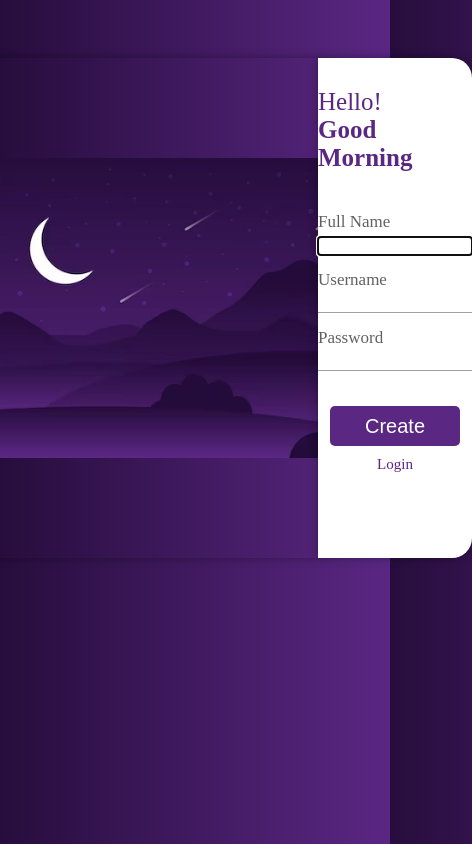
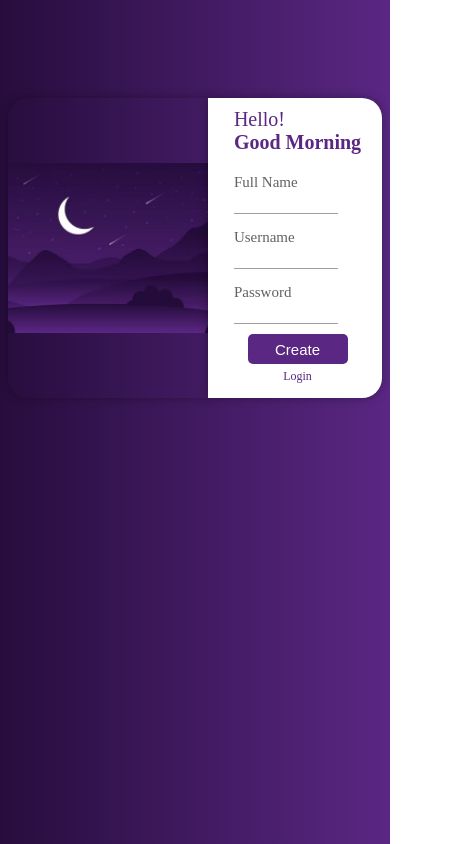
Before and after one commit to Bayerdealmeida/template, a plain HTML site: page index.html in a window 390 px wide. Shown: the whole page, 472 px wide, since content can reach past the window. Drawn offline with Linux system fonts and the light colour scheme.

Commit message:
responsiveness update

```diff
--- /dev/null
+++ b/css/in.css
@@ -0,0 +1,9 @@
+body {
+    background-color: aqua;
+}
+
+@media (max-width: 320px) {
+    body {
+        background-color: blue;
+    }
+}
--- a/css/style.css
+++ b/css/style.css
@@ -70,6 +70,11 @@ body {
     width: 150px;
     transform: translateY(-5px);
 }
+.formulario input:focus {
+    box-shadow: 0 0 0 0;
+    outline: 0;
+    color: inherit;
+}
 button {
     background-color: rgb(90,39,131);
     color: rgb(255, 255, 255);
@@ -86,3 +91,93 @@ a {
     color: rgb(90,39,131);
     font-size: 15px;
 }
+@media (max-width: 720px) {
+    body {
+        height: 500px;
+    }
+    .container {
+        width: 500px;
+        height: 300px;
+    }
+    .conteudo, .imagem {
+        display: flex;
+        flex: 1;
+    }
+    .imagem img {
+        width: 300px;
+        height: 190px;
+    }
+    .conteudo {
+        padding-left: 5px;
+    }
+    .title {
+    padding-top: 15px;
+    padding-bottom: 15px;
+    font-size: 20px;
+    color: rgb(90,39,131);
+    }
+    .formulario1{
+        font-size: 15px;
+    }
+    .formulario2 a {
+        font-size: 12px;
+    }
+    .formulario input {
+        width: 100px;
+        transform: translateY(-5px);
+    }
+    button {
+        margin-top: 5px;
+        margin-bottom: 5px;
+        font-size: 15px;
+        border: none;
+        border-radius: 5px;
+        width: 100px;
+        height: 30px;
+    }
+}
+@media (max-width: 480px) {
+    body {
+        height: 400px;
+    }
+    .container {
+        width: 400px;
+        height: 300px;
+    }
+    .conteudo, .imagem {
+        display: flex;
+        flex: 1;
+    }
+    .imagem img {
+        width: 200px;
+        height: 170px;
+    }
+    .conteudo {
+        padding-left: 5px;
+    }
+    .title {
+    padding-top: 10px;
+    padding-bottom: 10px;
+    font-size: 20px;
+    color: rgb(90,39,131);
+    }
+    .formulario1{
+        font-size: 15px;
+    }
+    .formulario2 a {
+        font-size: 12px;
+    }
+    .formulario input {
+        width: 100px;
+        transform: translateY(-5px);
+    }
+    button {
+        margin-top: 5px;
+        margin-bottom: 5px;
+        font-size: 15px;
+        border: none;
+        border-radius: 5px;
+        width: 100px;
+        height: 30px;
+    }
+}
--- a/index.html
+++ b/index.html
@@ -19,11 +19,11 @@
                 <div class="formulario">
                     <div class="formulario1">
                        <label for="Name">Full Name</label>
-                        <input type="text" autofocus>
+                        <input type="text" autofocus required>
                         <label for="Name">Username</label>
-                        <input type="text">
+                        <input type="text" required>
                         <label for="Name">Password</label>
-                        <input type="password">
+                        <input type="password" required>
                     </div>
                     <div class="formulario2">
                         <button>Create</button>
```
